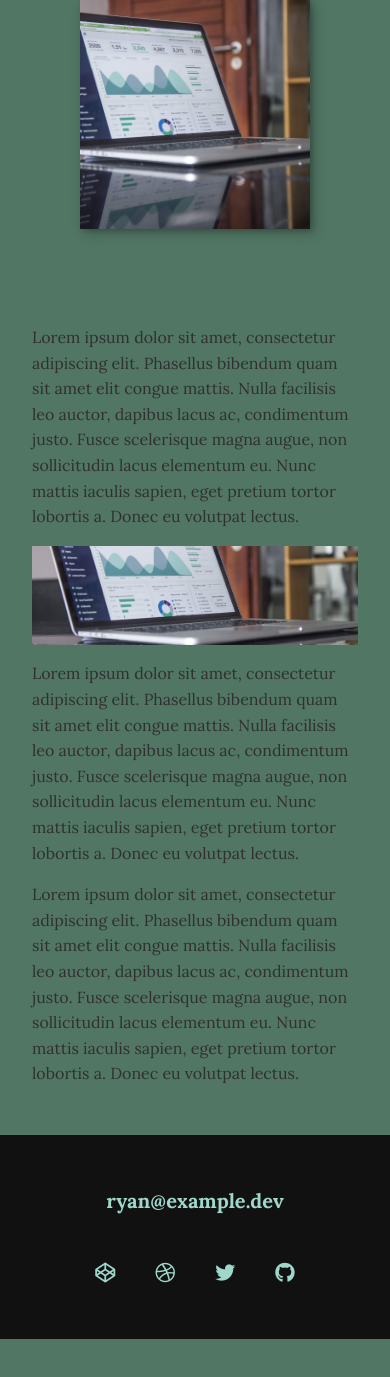
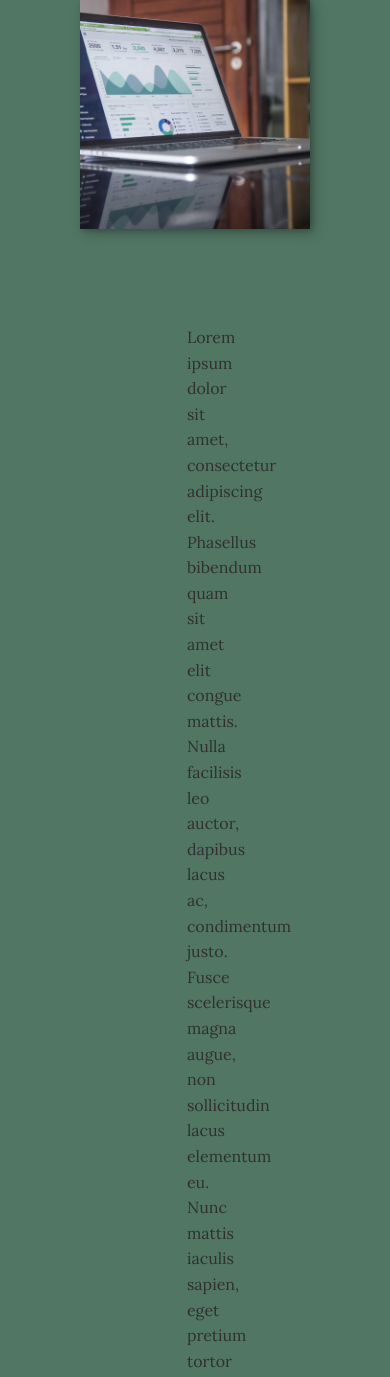
Before and after one commit to MrCuddles4u/rmcbride-portfolio, a PHP site: page /portfolio-item.html in a window 390 px wide. Shown: the part 319-1696 px from the top of the page. Before the commit the page ends 1658 px from the top, so only its background shows below. Run offline with PHP 8.4, Linux system fonts and the light colour scheme; some libraries are stand-ins or nearby versions.

Commit message:
fixed portfolio items spacing on small displays

```diff
--- a/css/style.css
+++ b/css/style.css
@@ -17,7 +17,7 @@
 
     /* Color Palette! */
     --clr-dark: #303030;
-    --clr-dark-mid: #43524B;
+    --clr-dark-mid: #76c19e;
     --clr-mid: #517664;
     --clr-light: #76AD93;
     --clr-accent: #9FD8CB;
@@ -469,3 +469,26 @@
     margin-left: auto;
     margin-right: auto;
 }
+
+@media (max-width: 460px) {
+
+    .portfolio {
+        display: grid;
+        grid-template-columns: repeat(auto-fit, minmax(200px, 1fr));
+        grid-row-gap: .2em;
+    }
+
+    .portfolio-item-individual {
+        margin: 0;
+        padding: 0;
+        margin-left: 1%;
+    }
+
+    .portfolio-item-individual p {
+
+        max-width: 20px;
+        margin-left: auto;
+        margin-right: auto;
+    }
+
+}
```
Also changed, not shown: 2 other files.
